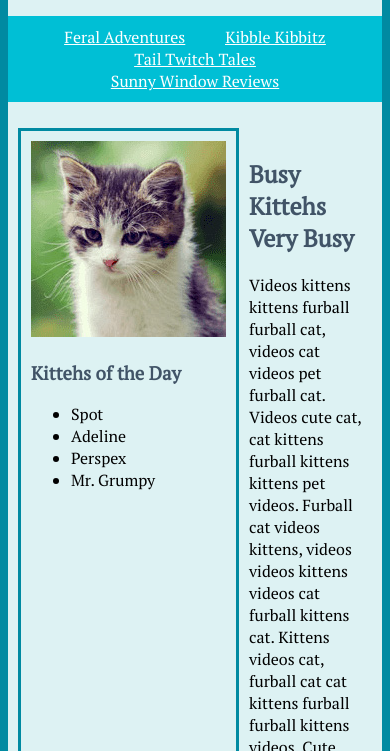
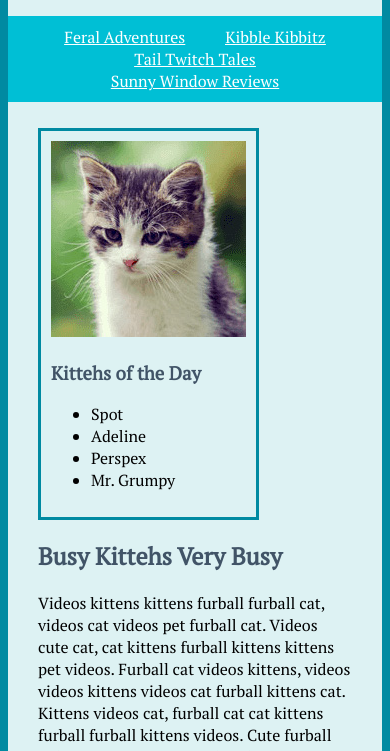
Before and after one commit to JOLee83/the-daily-kitteh, a website: page public/index.html in a window 390 px wide. Shown: the part 93-844 px from the top of the page. Drawn offline with Linux system fonts and the light colour scheme.

Commit message:
made veiwable on mobile

```diff
--- a/public/index.html
+++ b/public/index.html
@@ -30,7 +30,7 @@
           <li>Mr. Grumpy</li>
         </ul>
       </div>
-      <div>
+      <div class="p">
         <h2>Busy Kittehs Very Busy</h2>
           <p>Videos kittens kittens furball furball cat,
             videos cat videos pet furball cat. Videos cute cat,
--- a/public/screen.css
+++ b/public/screen.css
@@ -30,6 +30,7 @@ a:visted {
 div.main {
   display: flex;
   flex-direction: row;
+  flex-wrap: wrap;
   padding: 10px;
 }
 nav ul {
@@ -62,8 +63,13 @@ div {
 .KotD {
   border-color: rgb(0, 138, 161);
   border-style: solid;
+  margin-left: 20px;
 }
 .img {
 display: flex;
 justify-content: center;
 }
+div.p {
+  max-width: 550px;
+  padding: 0 20px;
+}
```
